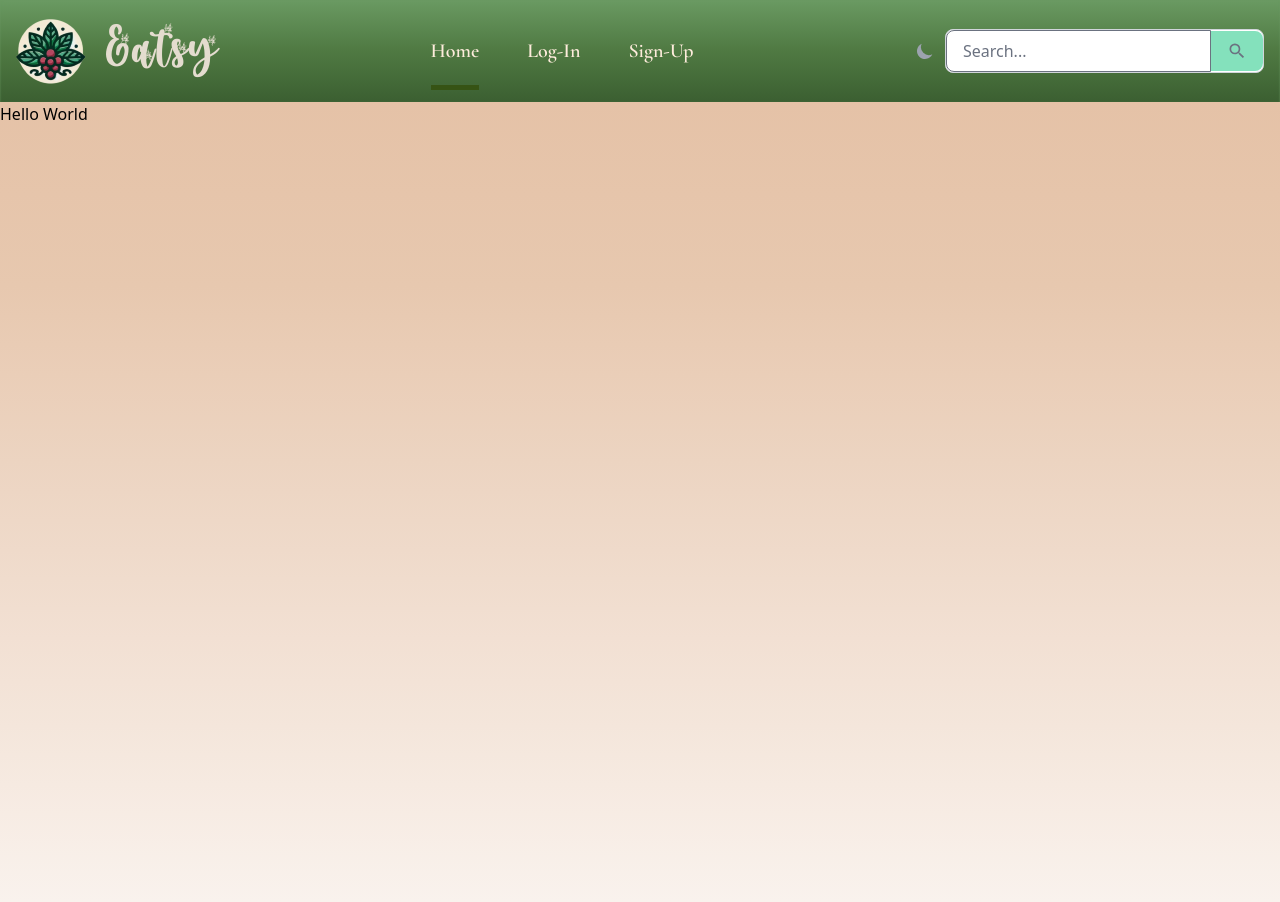
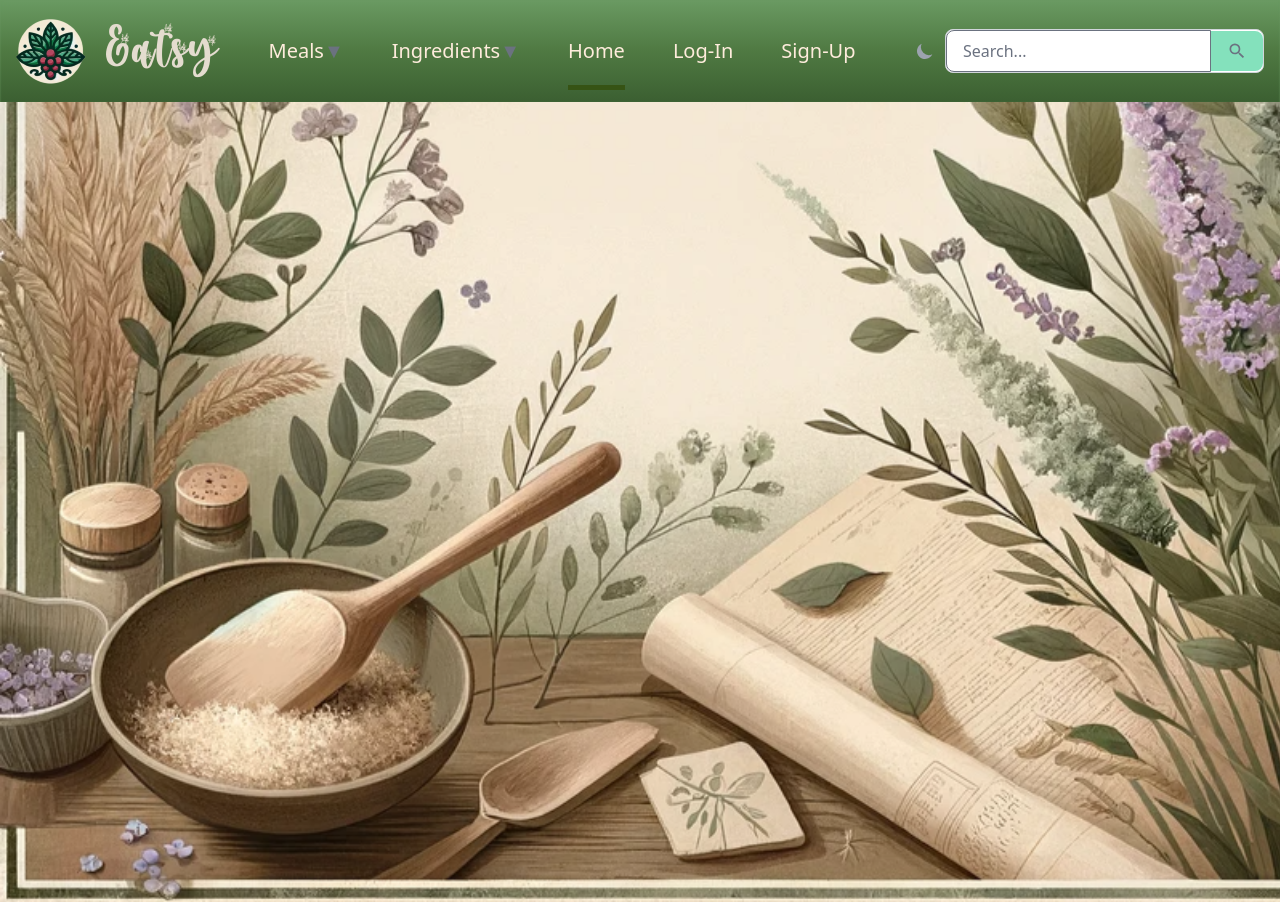
Before and after one commit to Din0saur5/Eatsy, a React (Vite) app in the folder client/: page / in a window 1280 px wide. Built offline with nearby package versions, Linux system fonts and the light colour scheme; no server answers.

Commit message:
update nave bar

```diff
--- a/client/src/App.jsx
+++ b/client/src/App.jsx
@@ -5,6 +5,7 @@ import { createBrowserRouter, redirect, RouterProvider, useParams, } from 'react
 import Home from './pages/Home';
 import Login from './pages/Login';
 import SignUp from './pages/SignUp';
+import MealPage from "./pages/MealPage";
 
 import ErrorPage from './pages/ErrorPage';
 
@@ -43,6 +44,14 @@ return null
 }
 
 const router = createBrowserRouter([
+  {
+    path: "/meals/:mealType",
+    element: <MealPage />,
+    loader: async ({ params }) => {
+      // Loader function to fetch data based on meal type, if necessary
+      return fetchMealData(params.mealType);
+    },
+  },
   {
     path: '/',
     element: <BaseLayout/>,
--- a/client/src/components/Navbar.jsx
+++ b/client/src/components/Navbar.jsx
@@ -1,55 +1,61 @@
-
-    import  {useState} from 'react'
-    import { Link, useNavigate } from 'react-router-dom'
-    import { NavLink } from 'react-router-dom'
-    import "./Navbar.css"
-    import {FaBars, FaTimes} from "react-icons/fa"
-
-import {  DarkThemeToggle } from 'flowbite-react'
-import { MdSearch } from 'react-icons/md'
-
+import { useState } from 'react';
+import { Link, useNavigate, NavLink } from 'react-router-dom';
+import "./Navbar.css";
+import { FaBars, FaTimes } from "react-icons/fa";
+import { DarkThemeToggle } from 'flowbite-react';
+import { MdSearch } from 'react-icons/md';
 
 const Navbar = () => {
-      const[click, setClick] = useState(false)
-      const[searchQuery, setSearchQuery] = useState('')
-      const[width, setWidth] = useState(window.innerWidth)
-      let navigate = useNavigate()
+    const [click, setClick] = useState(false);
+    const [mealsDropdown, setMealsDropdown] = useState(false);
+    const [ingredientsDropdown, setIngredientsDropdown] = useState(false);
+    const [searchQuery, setSearchQuery] = useState('');
+    const [width, setWidth] = useState(window.innerWidth);
+    let navigate = useNavigate();
 
-      const handleClick = () =>  setClick(!click)
-      const closeMobileMenu = () => {setClick(false); window.scrollTo(0, 0)}
+    const handleClick = () => setClick(!click);
+    const closeMobileMenu = () => setClick(false);
     const handleSearch = (e) => {
-        e.preventDefault()
+        e.preventDefault();
         const processedQuery = searchQuery.replace(/[,#/]/g, '').split(' ').join('-');
-        navigate(`/search/${processedQuery}`)
-      }
+        navigate(`/search/${processedQuery}`);
+    };
+    const handleDropdownItemClick = (mealType) => {
+        closeMobileMenu();
+        navigate(`/meals/${mealType}`);
+      };
 
+    const toggleMealsDropdown = () => {
+        setMealsDropdown(!mealsDropdown);
+        setIngredientsDropdown(false);
+    };
 
-    window.addEventListener("resize", ()=>{setWidth(window.innerWidth)});
+    const toggleIngredientsDropdown = () => {
+        setIngredientsDropdown(!ingredientsDropdown);
+        setMealsDropdown(false);
+    };
+
+    window.addEventListener("resize", () => setWidth(window.innerWidth));
 
     return (
         <>
-
             <nav className="bg-beveled-edge shadow-inner-highlight">
                 <div className="max-w-screen-xl flex flex-wrap items-center justify-between mx-auto p-4">
-  <Link to="/" className="flex items-center space-x-3 rtl:space-x-reverse" onClick={closeMobileMenu} >
-      <img src='/images/logo_s.png' className='navbar-icon'
-      />
-      <span className="navbar-logo self-center text-2xl whitespace-nowrap ">Eatsy</span>
+                    <Link to="/" className="flex items-center space-x-3 rtl:space-x-reverse" onClick={closeMobileMenu}>
+                        <img src='/images/logo_s.png' className='navbar-icon' alt="Logo" />
+                        <span className="navbar-logo self-center text-2xl whitespace-nowrap">Eatsy</span>
                     </Link>
                     <div className="flex md:order-2">
-
-
                         <DarkThemeToggle className='bg-transparent shadow-none text-gray-400'/>
                         <div className="relative hidden md:block">
-
-      <form onSubmit={(e)=>handleSearch(e)} className="flex items-center rounded-lg bg-white border border-gray-300 ">
+                            <form onSubmit={handleSearch} className="flex items-center rounded-lg bg-white border border-gray-300 ">
                                 <input
                                     type="text"
                                     placeholder="Search..."
                                     className="px-4 py-2 w-full rounded-lg rounded-r-none focus:outline-none dark:bg-gray-800 dark:text-gray-100"
                                     name="search"
                                     value={searchQuery}
-        onChange={(e)=>setSearchQuery(e.target.value)}
+                                    onChange={(e) => setSearchQuery(e.target.value)}
                                 />
                                 <button
                                     onClick={handleSearch}
@@ -60,31 +66,59 @@ import { MdSearch } from 'react-icons/md'
                             </form>
                         </div>
 
-    <div style={width>768? {display:"none"}: {} } className="menu-icon p-2 inline-flex text-gray-400 rounded-lg hover:bg-gray-100 focus:outline-none focus:ring-2 focus:ring-gray-200 dark:text-gray-400 dark:hover:bg-gray-700 dark:focus:ring-gray-600" onClick={handleClick}>
-                  {click? <FaTimes/>:<FaBars/>}
+                        <div style={width > 768 ? { display: "none" } : {}} className="menu-icon p-2 inline-flex text-gray-400 rounded-lg hover:bg-gray-100 focus:outline-none focus:ring-2 focus:ring-gray-200 dark:text-gray-400 dark:hover:bg-gray-700 dark:focus:ring-gray-600" onClick={handleClick}>
+                            {click ? <FaTimes /> : <FaBars />}
                         </div>
                     </div>
-    <div style={click||width>768 ? {display:"block"}:{display:"none"}} className='items-center justify-between w-full md:flex md:w-auto md:order-1 float'>
-      <div className="relative mt-3 md:hidden">
-
-        <form onSubmit={(e)=>handleSearch(e)} className="flex items-center rounded-lg bg-white border border-gray-300">
-      <input
-        type="text"
-        placeholder="Search..."
-        className="px-4 py-2 w-full rounded-lg rounded-r-none focus:outline-none border dark:bg-gray-800"
-        name="search"
-        value={searchQuery}
-        onChange={(e)=>setSearchQuery(e.target.value)}
-      />
-      <button
-        onClick={handleSearch}
-        className="px-4 h-11 rounded-lg rounded-l-none text-gray-500 bg-green-300 hover:bg-green-400 focus:outline-none focus:border-green-500 focus:ring-2 focus:ring-green-300"
-      >
-        <MdSearch className="h-5 w-5" />
+                    <div style={click || width > 768 ? { display: "block" } : { display: "none" }} className='items-center justify-between w-full md:flex md:w-auto md:order-1'>
+                        <ul className="flex flex-col p-4 md:p-0 mt-4 font-medium text-xl md:space-x-9 lg:space-x-12 rtl:space-x-reverse md:flex-row md:mt-0 md:border-0">
+                        <li className="relative">
+                                <NavLink to="/" onClick={closeMobileMenu} className="block py-2 px-3 text-orange-100 hover:text-green-600 rounded hover:bg-gray-100 md:hover:bg-transparent md:hover:text-green-950 md:p-0 md:dark:hover:text-green-950 dark:text-orange-100 dark:hover:bg-gray-700 dark:hover:text-orange-100 md:dark:hover:bg-transparent dark:border-gray-700">
+                                    Meals
+                                    <button onClick={toggleMealsDropdown} className="text-gray-500 hover:text-gray-700 focus:outline-none focus:ring-2 focus:ring-gray-200 dark:focus:ring-gray-600">
+                                    ▼
                                 </button>
-    </form>
+                                </NavLink>
+                                {/* Dropdown Menu */}
+                                {mealsDropdown && (
+                                    <div className="absolute z-10 bg-white rounded shadow-lg py-1 mt-1">
+                                    <a href="#" onClick={() => handleDropdownItemClick('breakfast')} className="block px-4 py-2 text-sm text-gray-700 hover:bg-gray-100">Breakfast</a>
+                                    <a href="#" onClick={() => handleDropdownItemClick('lunch')} className="block px-4 py-2 text-sm text-gray-700 hover:bg-gray-100">Lunch</a>
+                                    <a href="#" onClick={() => handleDropdownItemClick('dinner')} className="block px-4 py-2 text-sm text-gray-700 hover:bg-gray-100">Dinner</a>
+                                    <a href="#" onClick={() => handleDropdownItemClick('appetizers-snacks')} className="block px-4 py-2 text-sm text-gray-700 hover:bg-gray-100">Appetizers & Snacks</a>
+                                    <a href="#" onClick={() => handleDropdownItemClick('salads')} className="block px-4 py-2 text-sm text-gray-700 hover:bg-gray-100">Salads</a>
+                                    <a href="#" onClick={() => handleDropdownItemClick('side-dishes')} className="block px-4 py-2 text-sm text-gray-700 hover:bg-gray-100">Side Dishes</a>
+                                    <a href="#" onClick={() => handleDropdownItemClick('soups')} className="block px-4 py-2 text-sm text-gray-700 hover:bg-gray-100">Soups</a>
+                                    <a href="#" onClick={() => handleDropdownItemClick('bread')} className="block px-4 py-2 text-sm text-gray-700 hover:bg-gray-100">Bread</a>
+                                    <a href="#" onClick={() => handleDropdownItemClick('drinks')} className="block px-4 py-2 text-sm text-gray-700 hover:bg-gray-100">Drinks</a>
+                                    <a href="#" onClick={() => handleDropdownItemClick('desserts')} className="block px-4 py-2 text-sm text-gray-700 hover:bg-gray-100">Desserts</a>
+                                    <a href="#" onClick={() => handleDropdownItemClick('all')} className="block px-4 py-2 text-sm text-gray-700 hover:bg-gray-100 font-bold">View All</a>
                                   </div>
-      <ul style={{fontFamily:'CormorantGaramond-SemiBold'}} className="flex flex-col p-4 md:p-0 mt-4 font-medium text-xl  md:space-x-9 lg:space-x-12 rtl:space-x-reverse md:flex-row md:mt-0 md:border-0    ">
+                                )}
+                            </li>
+                            <li>
+                                <NavLink to="/" onClick={closeMobileMenu} className="block py-2 px-3 text-orange-100 hover:text-green-600 rounded hover:bg-gray-100 md:hover:bg-transparent md:hover:text-green-950 md:p-0 md:dark:hover:text-green-950 dark:text-orange-100 dark:hover:bg-gray-700 dark:hover:text-orange-100 md:dark:hover:bg-transparent dark:border-gray-700">
+                                    Ingredients
+                                    <button onClick={toggleIngredientsDropdown} className="text-gray-500 hover:text-gray-700 focus:outline-none focus:ring-2 focus:ring-gray-200 dark:focus:ring-gray-600">
+                                    ▼
+                                    </button>
+                                </NavLink>
+                                {ingredientsDropdown && (
+                                    <div className="absolute z-10 bg-white rounded shadow-lg py-1 mt-1">
+                                        <a href="#" onClick={() => handleDropdownItemClick('fruits')} className="block px-4 py-2 text-sm text-gray-700 hover:bg-gray-100">Fruits</a>
+                                        <a href="#" onClick={() => handleDropdownItemClick('vegetables')} className="block px-4 py-2 text-sm text-gray-700 hover:bg-gray-100">Vegetables</a>
+                                        <a href="#" onClick={() => handleDropdownItemClick('meats')} className="block px-4 py-2 text-sm text-gray-700 hover:bg-gray-100">Meats</a>
+                                        <a href="#" onClick={() => handleDropdownItemClick('dairy')} className="block px-4 py-2 text-sm text-gray-700 hover:bg-gray-100">Dairy</a>
+                                        <a href="#" onClick={() => handleDropdownItemClick('grains')} className="block px-4 py-2 text-sm text-gray-700 hover:bg-gray-100">Grains</a>
+                                        <a href="#" onClick={() => handleDropdownItemClick('spices')} className="block px-4 py-2 text-sm text-gray-700 hover:bg-gray-100">Spices</a>
+                                        <a href="#" onClick={() => handleDropdownItemClick('herbs')} className="block px-4 py-2 text-sm text-gray-700 hover:bg-gray-100">Herbs</a>
+                                        <a href="#" onClick={() => handleDropdownItemClick('nuts-seeds')} className="block px-4 py-2 text-sm text-gray-700 hover:bg-gray-100">Nuts & Seeds</a>
+                                        <a href="#" onClick={() => handleDropdownItemClick('oils')} className="block px-4 py-2 text-sm text-gray-700 hover:bg-gray-100">Oils</a>
+                                        <a href="#" onClick={() => handleDropdownItemClick('sweeteners')} className="block px-4 py-2 text-sm text-gray-700 hover:bg-gray-100">Sweeteners</a>
+                                        <a href="#" onClick={() => handleDropdownItemClick('all-ingredients')} className="block px-4 py-2 text-sm text-gray-700 hover:bg-gray-100 font-bold">View All</a>
+                                </div>
+                                )}
+                            </li>
                             <li>
         <NavLink to="/" onClick={closeMobileMenu}  className={({isActive})=>{return `block py-2 px-3 text-orange-100 hover:text-green-600 rounded hover:bg-gray-100 md:hover:bg-transparent md:hover:text-green-950 md:p-0 md:dark:hover:text-green-950 dark:text-orange-100 dark:hover:bg-gray-700 dark:hover:text-orange-100 md:dark:hover:bg-transparent dark:border-gray-700 ${isActive? ' md:underline-custom ': ' '}`}} >
            Home
@@ -100,17 +134,13 @@ import { MdSearch } from 'react-icons/md'
             Sign-Up
           </NavLink>
         </li>
-
+                            {/* Add other navigation links as needed */}
                         </ul>
                     </div>
                 </div>
             </nav>
+        </>
+    );
+};
 
-
-
-
-        </>
-      )
-    }
-
-    export default Navbar
+export default Navbar;
--- a/client/src/pages/Home.jsx
+++ b/client/src/pages/Home.jsx
@@ -10,11 +10,10 @@ const Home = () => {
   return (
     <>
     <Navbar/>
-    <div className='bg-light-grad bg-cover  h-screen dark:bg-dark-grad '>
+    <div className='bg-background5 bg-cover' >
+      <div className="flex justify-center items-center h-screen">
 
-
-      <h1>Hello World</h1>
-
+    </div>
     </div>
     </>
   )
--- /dev/null
+++ b/client/src/pages/MealPage.jsx
@@ -0,0 +1,14 @@
+import React from 'react';
+import { useParams } from 'react-router-dom';
+
+const MealPage = () => {
+    const { mealType } = useParams();
+
+return (
+    <div>
+      <h1>{mealType}</h1>
+      {/* Render content based on mealType */}
+    </div>
+  );
+};
+export default MealPage;
```
Also changed, not shown: client/public/images/background10.png (added), 1 other file (tests, documents, lock files or other folders). Lines whose indentation alone changed are shown as unchanged.
